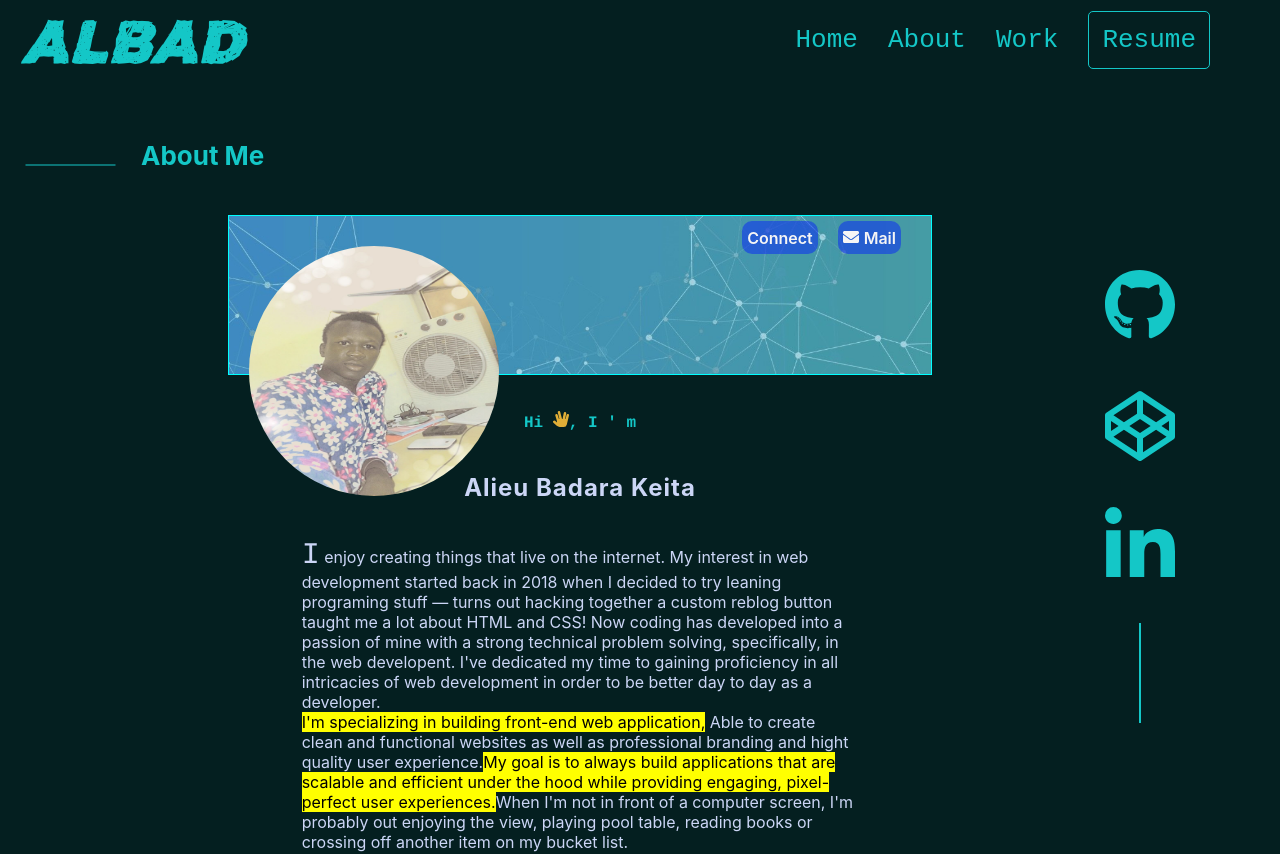
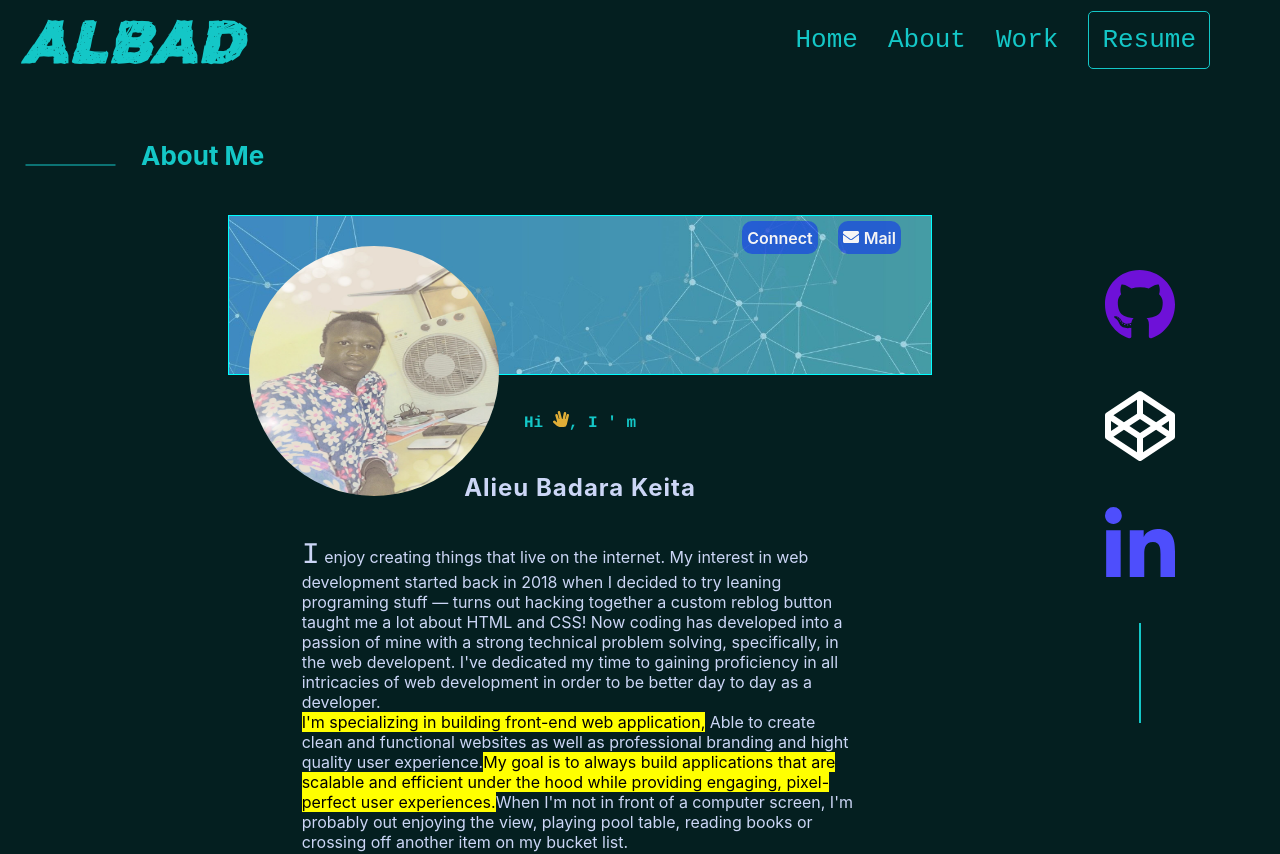
Before and after one commit to AlbadDev/portfolio_v1, a Next.js app: page /about in a window 1280 px wide. Shown: the top 854 px of the page. Built offline with nearby package versions, Linux system fonts and the light colour scheme.

Commit message:
Update: add color to social link and z-index to navbar

```diff
--- a/components/Social.js
+++ b/components/Social.js
@@ -7,9 +7,9 @@ const Social = () => {
         <section className={style.social}>
             <div>
                 <ul>
-                    <li><Link href='https://github.com/AlbadDev' ><a target='_blank'><FaGithub className={style.Link} /></a></Link></li>
-                    <li><Link href='https:www.codepen.io'><a target='_blank'><FaCodepen className={style.Link}/></a></Link></li>
-                    <li><Link href='https://www.linkedin.com/in/alioune-badara-keita-ba1a3a205/'><a target='_blank'><FaLinkedinIn className={style.Link}/></a></Link></li>
+                    <li ><Link href='https://github.com/AlbadDev' ><a target='_blank' className={style.gitHub}><FaGithub className={style.Link} /></a></Link></li>
+                    <li ><Link href='https:www.codepen.io'><a target='_blank' className={style.codePen}><FaCodepen className={style.Link}/></a></Link></li>
+                    <li ><Link href='https://www.linkedin.com/in/alioune-badara-keita-ba1a3a205/' ><a target='_blank' className={style.linkedIn}><FaLinkedinIn className={style.Link}/></a></Link></li>
                 </ul>
             </div>
         </section>
--- a/components/home.js
+++ b/components/home.js
@@ -23,7 +23,7 @@ const Home = () => {
                     </p>
                 </Grid>
             </Grid>
-            <Grid item={true} xs={4}>
+            <Grid item={true} xs={4} >
                 <Social />
             </Grid>
         </section>
--- a/styles/Home.module.css
+++ b/styles/Home.module.css
@@ -113,6 +113,7 @@
   margin-left: 0.5rem;
 }
 
+
 @media (max-width: 600px) {
   .grid {
     width: 100%;
--- a/styles/Navbar.module.scss
+++ b/styles/Navbar.module.scss
@@ -6,7 +6,7 @@
     padding: 0px 20px 0px 20px;
     position: sticky;
     top: 0rem;
-    z-index: 1;
+    z-index: 2;
     background-color: rgba(4,31,32,255);
 
     i {
--- a/styles/Social.module.scss
+++ b/styles/Social.module.scss
@@ -7,8 +7,7 @@
     height: 550px;
     position: sticky;
     top: 5rem;
-    bottom: 5rem;
-
+    //bottom: 30rem;
     ul {
         list-style: none;
         display: inline;
@@ -22,8 +21,28 @@
             height:90;
             cursor: 'pointer'
             }
+            .gitHub {
+                color: rgb(110, 17, 216);
+            }
+            .linkedIn {
+                color: rgb(78, 78, 252);
+            }
+            .linkedIn:hover {
+                color: rgb(21, 21, 150);
+            }
+            .gitHub:hover {
+                color: black;
+            }
+            .codePen {
+                color: #fff;
+            }
+            .codePen:hover {
+                color: black;
+            }
         }
+
     }
+
 
 }
 .Link {
@@ -31,6 +50,7 @@
     height:90px;
     cursor: 'pointer'
 }
+
 .social::after {
     content: "";
     display: block;
--- a/styles/WelcomPage.module.scss
+++ b/styles/WelcomPage.module.scss
@@ -54,8 +54,9 @@
             line-height: 50px;
         }
 
+
+
     }
-
 
 }
 
```
